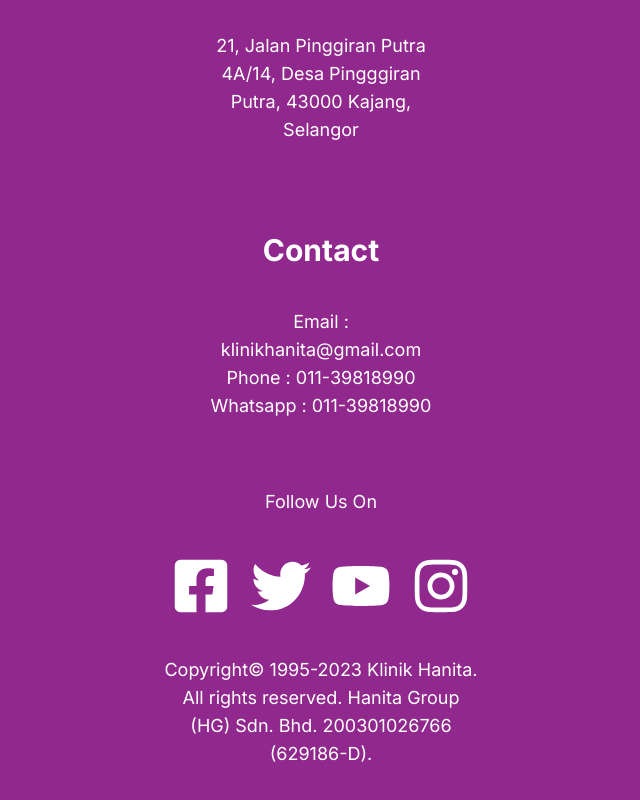
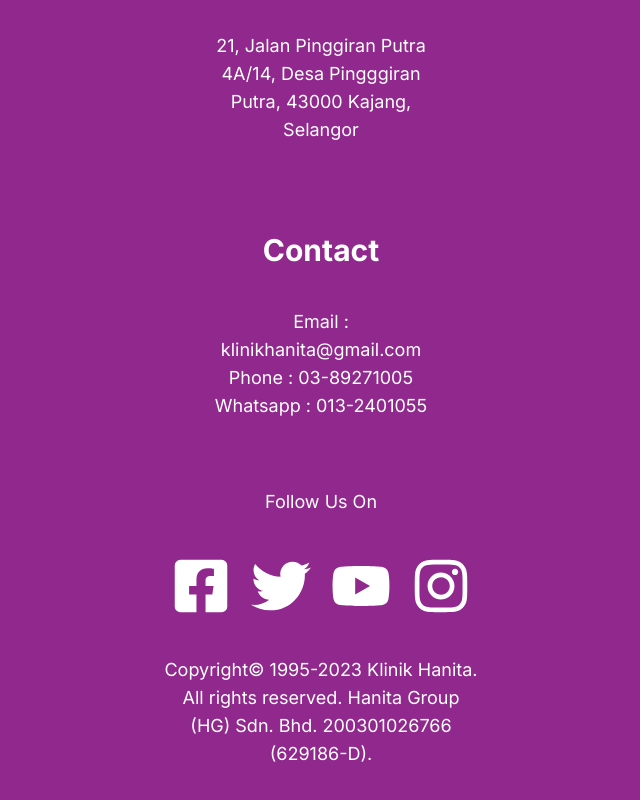
Before and after one commit to Isaac9804/ClinicHanitaWebsite, a Next.js app: page /component/navbar/panelsPage in a window 1280 px wide. Shown: the part 3039-3839 px from the top of the page, without its empty margins (319-959 px from the left). Built offline with nearby package versions, Linux system fonts and the light colour scheme.

Commit message:
update phone number

```diff
--- a/app/component/footer/Footer1.tsx
+++ b/app/component/footer/Footer1.tsx
@@ -84,8 +84,8 @@ function Footer1() {
           </h1>
           <ul className="pb-3 text-xs md:text-xs md:pb-7 xl:text-lg">
             <li>Email : klinikhanita@gmail.com</li>
-            <li>Phone : 011-39818990</li>
-            <li>Whatsapp : 011-39818990</li>
+            <li>Phone : 03-89271005</li>
+            <li>Whatsapp : 013-2401055</li>
           </ul>
         </div>
         <div>
--- a/app/component/hero/Hero2.tsx
+++ b/app/component/hero/Hero2.tsx
@@ -44,7 +44,7 @@ function Hero2() {
               <li>SUNDAY (10AM -9PM)</li>
               <li>PUBLIC HOLIDAY (10AM - 9PM)</li>
             </ul>
-            <a href="https://wa.me/60192484931?text=Hello+I'm+looking+for+a+doctor.+please+send+help!!!">
+            <a href="https://wa.me/60132401055?text=Hello+I'm+looking+for+a+doctor.+please+send+help!!!">
               <div className="flex border-2   border-white rounded-full bg-green-600  my-5 items-center gap-2 px-3 py-1 w-fit   ">
                 <div className="text-white text-base lg:text-3xl ">
                   <AiOutlineWhatsApp />
--- a/app/component/navbar/aboutPage/page.tsx
+++ b/app/component/navbar/aboutPage/page.tsx
@@ -199,7 +199,7 @@ function AboutPage() {
           {/* ----------------------Everyone Section--------------------------------------- */}
           <div>
             <h1 className="text-slate-800 pt-20 pb-10 text-center text-lg font-bold  md:text-2xl md:pt-40 md:pb-28 lg:text-4xl">
-              MEET OUR WONDERFUL TEAM
+              MEET OUR TEAM
             </h1>
             <div className="justify-center">
               <TeamCard />
```
